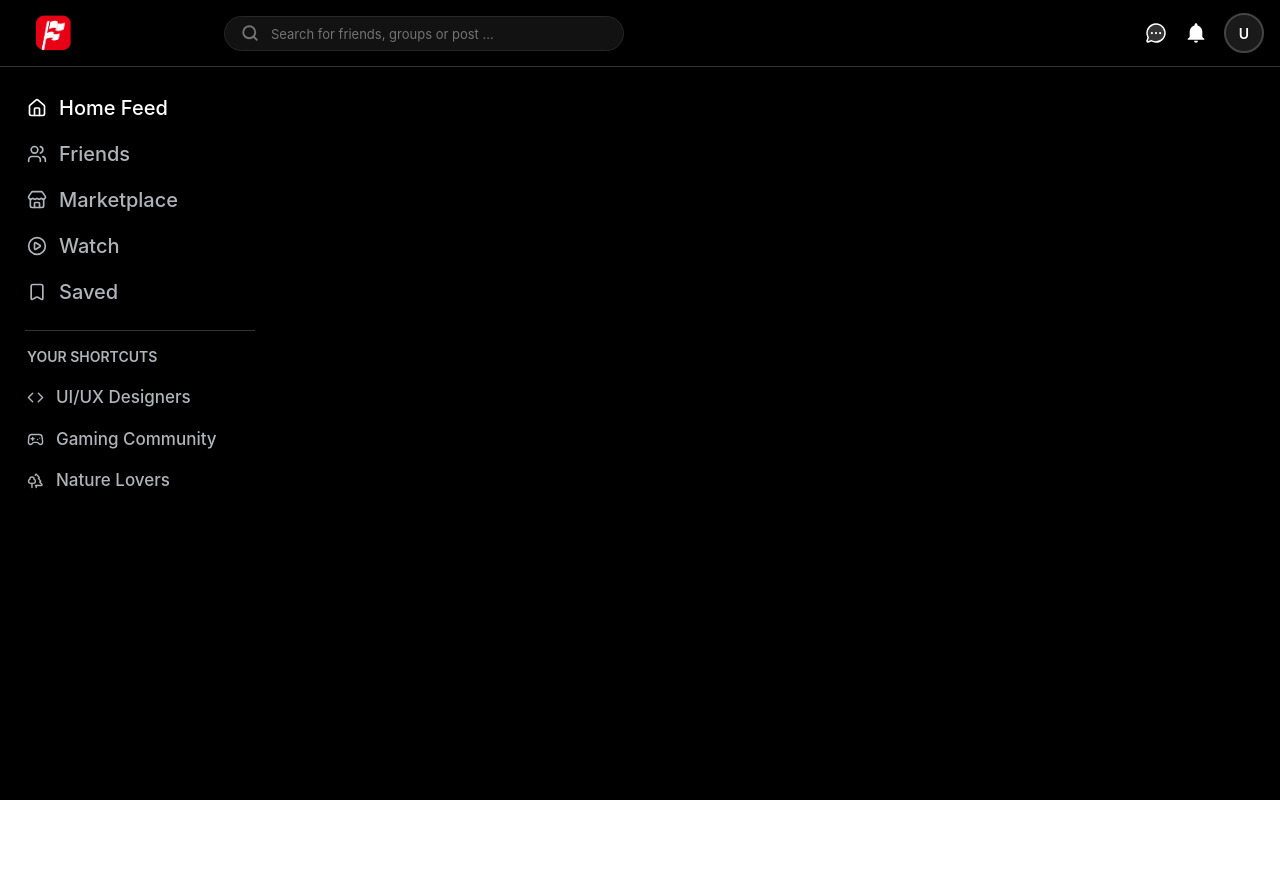
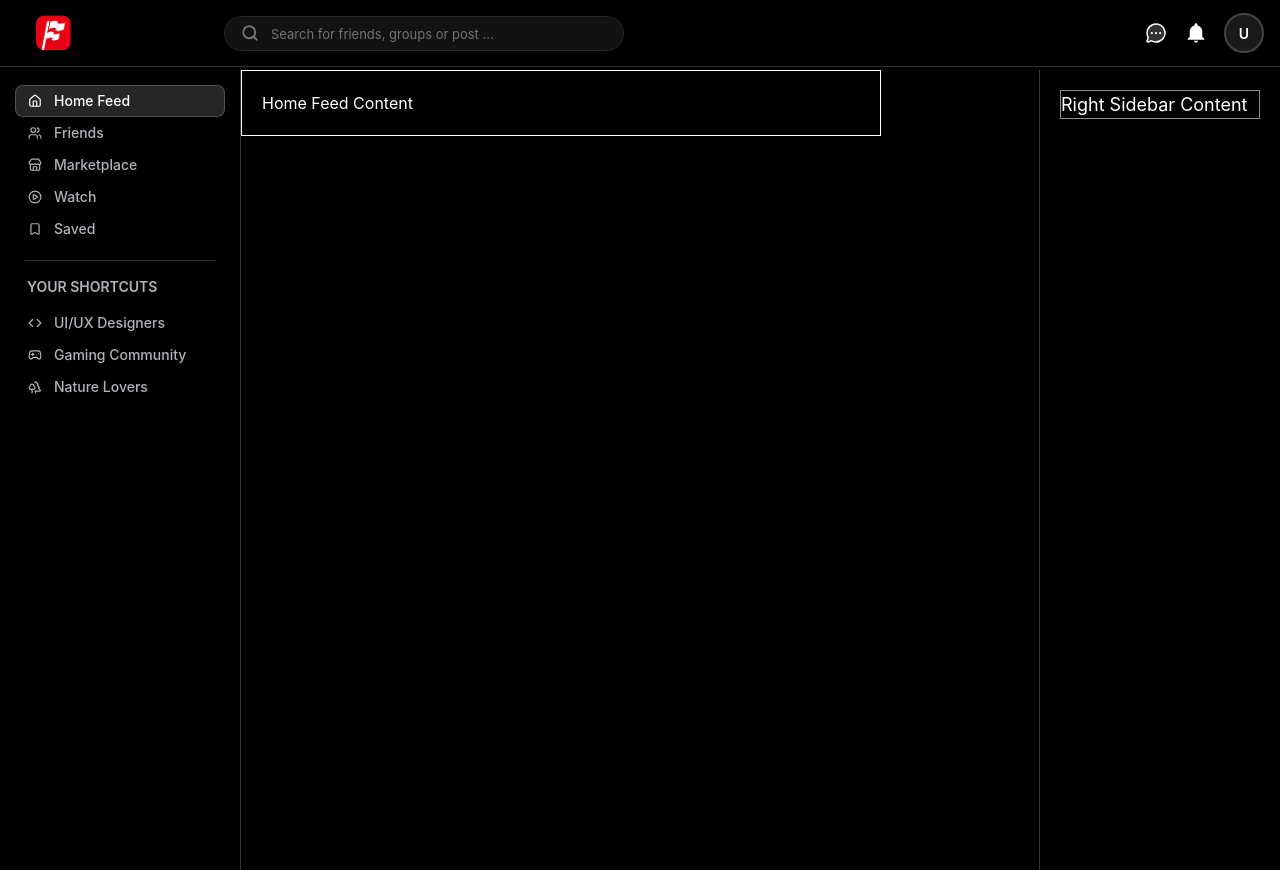
Before and after one commit to Thangwibu1/Flager-Project, a React (Vite) app in the folder frontend/: page / in a window 1280 px wide. Before the commit the page ends 800 px from the top, so only its background shows below. Built offline with nearby package versions, Linux system fonts and the light colour scheme.

Commit message:
#22 Fix layout sidebar-homefeed-rightsidebar

```diff
--- /dev/null
+++ b/frontend/src/components/layout/HomeFeed/HomeFeed.css
@@ -0,0 +1,7 @@
+.home-feed{
+    width: 1000px;
+    min-height: 100vh;
+    border-left: 1px solid #333;
+    border-right: 1px solid #333;
+    box-sizing: border-box;
+}
--- a/frontend/src/components/layout/HomeFeed/HomeFeed.tsx
+++ b/frontend/src/components/layout/HomeFeed/HomeFeed.tsx
@@ -0,0 +1,11 @@
+import './HomeFeed.css';
+
+export default function HomeFeed() {
+    return (
+        <div className="home-feed">
+            <div style={{ padding: '20px', color: 'white' , border: '1px solid white',width:'640px'}}>
+                Home Feed Content
+            </div>
+        </div>
+    );
+}
--- a/frontend/src/components/layout/IconBar/IconBar.tsx
+++ b/frontend/src/components/layout/IconBar/IconBar.tsx
@@ -1,14 +1,16 @@
 import NavIcon from '@/components/common/NavIcon/NavIcon';
 import { NAV_ITEMS } from '@/utils/IconData';
 import './IconBar.css';
+
+const START_INDEX = 0;
+const END_INDEX = 4;
 
 export default function IconBar() {
     return (
         <div className="icon-bar">
             <ul className="icon-bar__list">
-                {/* Cân nhắc lại ở đây nha */}
-                {NAV_ITEMS.slice(0, 4).map(item => (
-                    <NavIcon className="" key={item.id} icon={item.icon} />
+                {NAV_ITEMS.slice(START_INDEX, END_INDEX).map(item => (
+                    <NavIcon key={item.id} icon={item.icon} />
                 ))}
             </ul>
         </div>
--- /dev/null
+++ b/frontend/src/components/layout/RightSidebar/RightSidebar.css
@@ -0,0 +1,9 @@
+.right-sidebar{
+    width: 240px;
+    height: calc(100vh - 70px);
+    position: sticky;
+    top: 70px;
+    padding: 20px;
+    box-sizing: border-box;
+    flex-shrink: 0;
+}
--- a/frontend/src/components/layout/RightSidebar/RightSidebar.tsx
+++ b/frontend/src/components/layout/RightSidebar/RightSidebar.tsx
@@ -0,0 +1,11 @@
+import './RightSidebar.css';
+
+export default function RightSidebar() {
+    return (
+        <aside className="right-sidebar">
+            <div className="sidebar-content">
+                <p style={{ color: 'white', fontSize: '18px',border: '1px solid #8a8d91' }}>Right Sidebar Content</p>
+            </div>
+        </aside>
+    );
+}
--- a/frontend/src/components/layout/Sidebar/Sidebar.css
+++ b/frontend/src/components/layout/Sidebar/Sidebar.css
@@ -1,10 +1,14 @@
+@import '../../../styles/navbar-variables.css';
+
 .sidebar {
-    width: 280px;
+   width: 240px;
+    height: calc(100vh - 70px);
+    position: sticky;
+    top: 70px;
     padding: 15px;
     background-color: var(--navbar-bg);
-    color: var(--navbar-text);
-    height: calc(100vh - 70px);
-    position: fixed;
+    box-sizing: border-box;
+    flex-shrink: 0;
 }
 
 .sidebar-item {
@@ -14,28 +18,30 @@
     padding: 8px 12px;
     border-radius: 8px;
     cursor: pointer;
-    transition: var(--navbar-transition);
+    /* Chỉ transition cho màu nền và màu chữ để tránh giật lag */
+    transition: background-color 0.2s ease, border-color 0.2s ease;
+    background-color: transparent;
+    /* Tạo border trong suốt trước để khi hover không bị nhảy khung do thêm border */
+    border: 1px solid transparent;
+    box-sizing: border-box;
 }
 
 .sidebar-item:hover {
     background-color: #262626;
-    border: 0.1px solid var(--navbar-text);
+    /* Dùng màu border dịu hơn để không bị sắc nét quá */
+    border-color: rgba(255, 255, 255, 0.1);
 }
 
-.sidebar-icon-wrapper {
-    width: 36px;
-    height: 36px;
-    background-color: #333333;
-    display: flex;
-    align-items: center;
-    justify-content: center;
-    border-radius: 8px;
-    font-size: 20px;
+.sidebar-item.active {
+    background-color: #262626;
+    border-color: rgba(255, 255, 255, 0.2);
 }
 
 .sidebar-item span {
     font-size: 15px;
     font-weight: 500;
+    /* Đảm bảo text không thay đổi kích thước */
+    line-height: 1;
 }
 
 .sidebar-divider {
--- a/frontend/src/components/layout/Sidebar/Sidebar.tsx
+++ b/frontend/src/components/layout/Sidebar/Sidebar.tsx
@@ -1,41 +1,17 @@
-import {
-    Home,
-    Users,
-    Store,
-    PlayCircle,
-    Bookmark,
-    Code,
-    Gamepad2,
-    Trees,
-} from 'lucide-react';
-
-const SIDEBAR_ITEMS = [
-    { id: 1, icon: Home, text: 'Home Feed', active: true },
-    { id: 2, icon: Users, text: 'Friends' },
-    { id: 3, icon: Store, text: 'Marketplace' },
-    { id: 4, icon: PlayCircle, text: 'Watch' },
-    { id: 5, icon: Bookmark, text: 'Saved' },
-];
-
-const SHORTCUT_ITEMS = [
-    { id: 6, icon: Code, text: 'UI/UX Designers' },
-    { id: 7, icon: Gamepad2, text: 'Gaming Community' },
-    { id: 8, icon: Trees, text: 'Nature Lovers' },
-];
 import NavIcon from '@/components/common/NavIcon/NavIcon';
+import { SIDEBAR_NAV_ITEMS, SIDEBAR_SHORTCUTS } from '@/utils/IconData';
 import './Sidebar.css';
 
 export default function Sidebar() {
     return (
         <aside className="sidebar">
-            {/* Phần Menu chính */}
             <div className="sidebar-list">
-                {SIDEBAR_ITEMS.map(item => (
+                {SIDEBAR_NAV_ITEMS.map(item => (
                     <NavIcon
                         key={item.id}
                         icon={item.icon}
                         text={item.text}
-                        size={20}
+                        size={14}
                         color={item.active ? 'white' : '#b0b3b8'}
                         className={`sidebar-item ${
                             item.active ? 'active' : ''
@@ -44,19 +20,18 @@ export default function Sidebar() {
                 ))}
             </div>
 
-            <div className="sidebar-divider"></div>
+            <div className="sidebar-divider" />
 
-            {/* Phần Shortcuts */}
             <div className="sidebar-shortcuts">
                 <h3 className="shortcuts-title">YOUR SHORTCUTS</h3>
-                {SHORTCUT_ITEMS.map(item => (
+                {SIDEBAR_SHORTCUTS.map(item => (
                     <NavIcon
                         key={item.id}
                         icon={item.icon}
                         text={item.text}
-                        size={17}
+                        size={14}
                         color="#b0b3b8"
-                        className="sidebar-item shortcut-item"
+                        className="sidebar-item"
                     />
                 ))}
             </div>
--- a/frontend/src/pages/homepost/HomePost.css
+++ b/frontend/src/pages/homepost/HomePost.css
@@ -1,6 +1,13 @@
 .main-layout {
     display: flex;
+    justify-content: center;
     padding-top: 70px;
+    background-color: #000;
     min-height: 100vh;
-    background-color: #000000;
 }
+
+.content-container {
+    margin-left: 280px; /* Đẩy qua để không bị Sidebar đè */
+    display: flex;
+    width: calc(100% - 280px);
+}
--- a/frontend/src/pages/homepost/HomePost.tsx
+++ b/frontend/src/pages/homepost/HomePost.tsx
@@ -4,6 +4,8 @@ import SearchNavBar from '@/components/common/Search/SearchNavBar';
 import UserActionMenu from '@/components/layout/UserActionMenu/UserActionMenu';
 import Sidebar from '@/components/layout/Sidebar/Sidebar';
 import './HomePost.css';
+import HomeFeed from '@/components/layout/HomeFeed/HomeFeed';
+import RightSidebar from '@/components/layout/RightSidebar/RightSidebar';
 export default function HomePost() {
     return (
         <>
@@ -20,6 +22,8 @@ export default function HomePost() {
             />
             <main className="main-layout">
                 <Sidebar />
+                <HomeFeed />
+                <RightSidebar />
             </main>
         </>
     );
--- a/frontend/src/utils/IconData.ts
+++ b/frontend/src/utils/IconData.ts
@@ -9,6 +9,17 @@ import { IoPersonAddSharp } from 'react-icons/io5';
 import { FaBookmark } from 'react-icons/fa';
 import { MdOutlinePhotoLibrary } from 'react-icons/md';
 import { MdEmojiEmotions } from 'react-icons/md';
+
+import {
+    Home,
+    Users,
+    Store,
+    PlayCircle,
+    Bookmark,
+    Code,
+    Gamepad2,
+    Trees,
+} from 'lucide-react';
 
 export const NAV_ITEMS = [
     { id: 'home', icon: MdHomeFilled, label: 'Home' },
@@ -23,3 +34,17 @@ export const NAV_ITEMS = [
     { id: 'photos', icon: MdOutlinePhotoLibrary, label: 'Photos' },
     { id: 'emoji', icon: MdEmojiEmotions, label: 'Emoji' },
 ];
+
+export const SIDEBAR_NAV_ITEMS = [
+    { id: 1, icon: Home, text: 'Home Feed', active: true },
+    { id: 2, icon: Users, text: 'Friends' },
+    { id: 3, icon: Store, text: 'Marketplace' },
+    { id: 4, icon: PlayCircle, text: 'Watch' },
+    { id: 5, icon: Bookmark, text: 'Saved' },
+];
+
+export const SIDEBAR_SHORTCUTS = [
+    { id: 6, icon: Code, text: 'UI/UX Designers' },
+    { id: 7, icon: Gamepad2, text: 'Gaming Community' },
+    { id: 8, icon: Trees, text: 'Nature Lovers' },
+];
```
